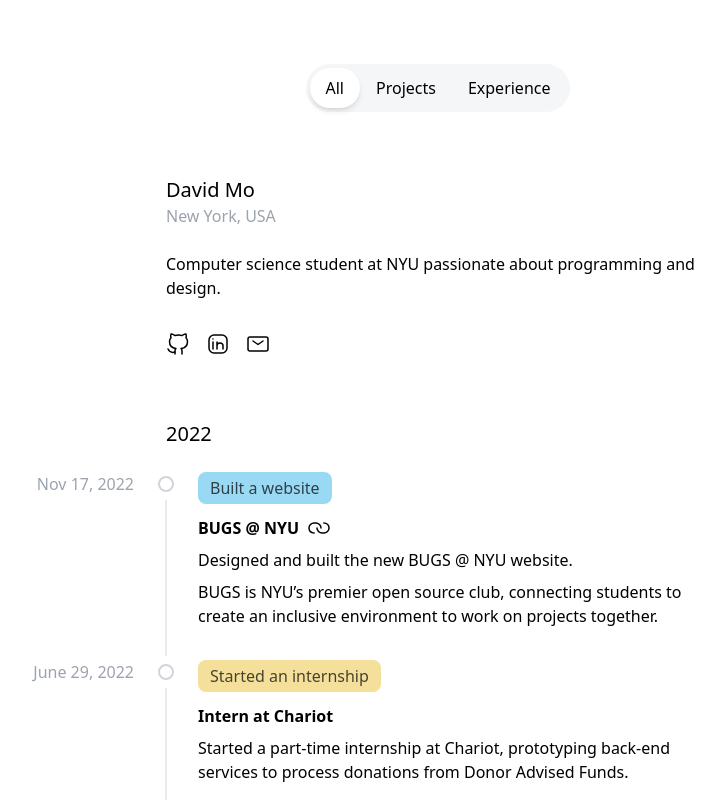
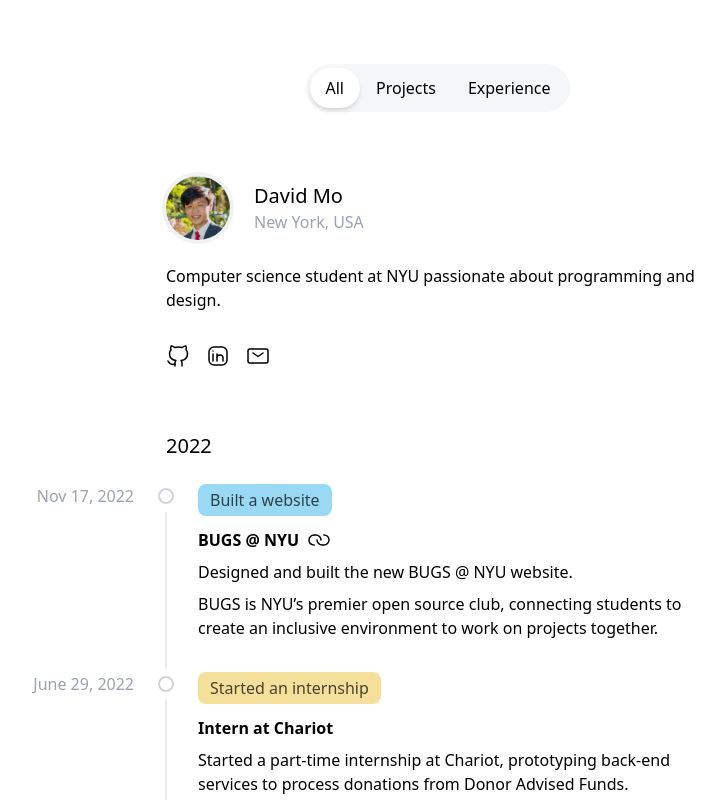
Before and after one commit to unknown/dmo.ooo, a Next.js app: page / in a window 1280 px wide. Shown: the top 800 px of the page, without its empty margins (202-927 px from the left). Built offline with nearby package versions, Linux system fonts and the light colour scheme.

Commit message:
Add profile picture

```diff
--- a/src/pages/index.tsx
+++ b/src/pages/index.tsx
@@ -1,6 +1,7 @@
 import { AnimatePresence, motion } from "framer-motion";
 import type { GetStaticProps, InferGetStaticPropsType, NextPage } from "next";
 import Head from "next/head";
+import Image from "next/image";
 import { useMemo, useState } from "react";
 import { GitHubIcon, LinkedInIcon, MailIcon } from "../components/Icons";
 import SegmentedControl from "../components/SegmentedControl";
@@ -75,8 +76,21 @@
             }}
           />
         </div>
-        <h1 className="mt-16 text-xl">David Mo</h1>
-        <p className="text-gray-400">New York, USA</p>
+        <div className="mt-16 flex items-center gap-6">
+          <div className="h-16 w-16 rounded-full ring-4 ring-gray-300/30">
+            <Image
+              src="/profile.png"
+              alt="Vercel Logo"
+              width={64}
+              height={64}
+              className="rounded-full"
+            />
+          </div>
+          <div>
+            <h1 className="text-xl">David Mo</h1>
+            <p className="text-gray-400">New York, USA</p>
+          </div>
+        </div>
         <p className="mt-6">
           Computer science student at NYU passionate about programming and
           design.
```
Also changed, not shown: public/profile.png (added), public/vercel.svg (deleted).
